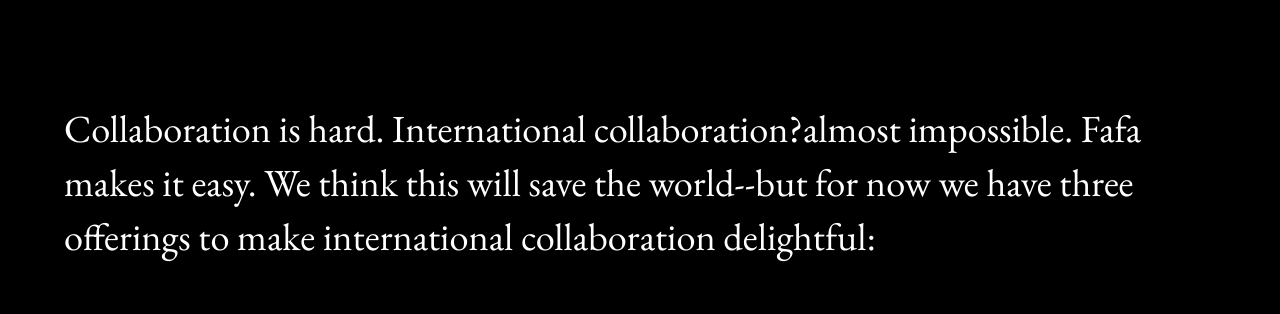
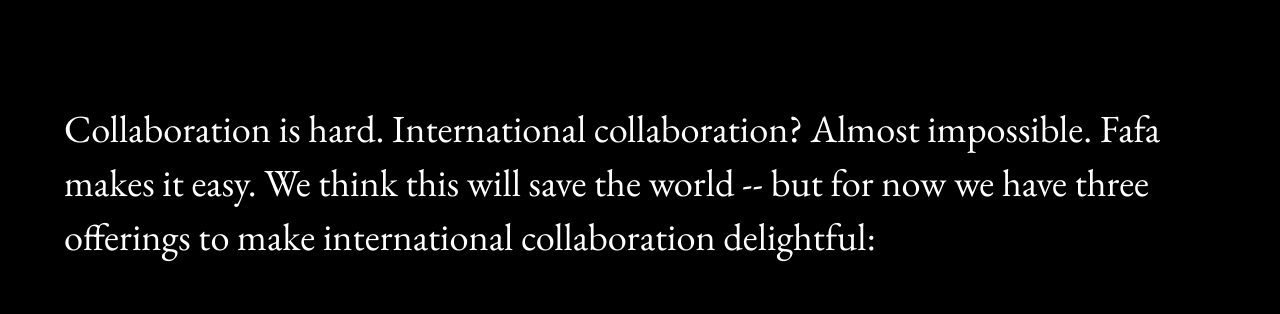
Before and after one commit to patfafa/fafa, a plain HTML site: page index.html in a window 1280 px wide. Shown: the top 314 px of the page. Drawn offline with nearby package versions, Linux system fonts and the light colour scheme.

Commit message:
revised top text again

```diff
--- a/index.html
+++ b/index.html
@@ -55,7 +55,7 @@
 </head>
 <body>
     <div class="section">
-        <p>Collaboration is hard. International collaboration?almost impossible. Fafa makes it easy. We think this will save the world--but for now we have three offerings to make international collaboration delightful:</p>
+        <p>Collaboration is hard. International collaboration? Almost impossible. Fafa makes it easy. We think this will save the world -- but for now we have three offerings to make international collaboration delightful:</p>
         <div class="dropdown">
             <p class="dropdown-toggle">(1) collaborative ownership</p>
             <div class="dropdown-content">
```
